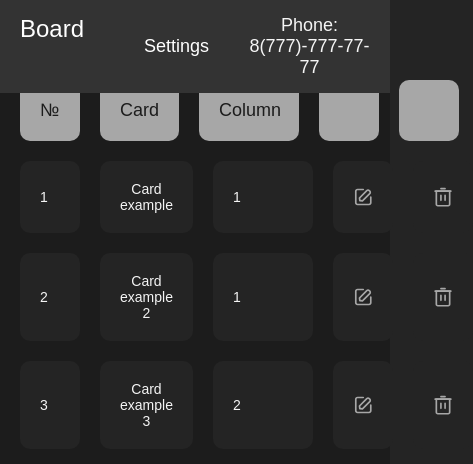
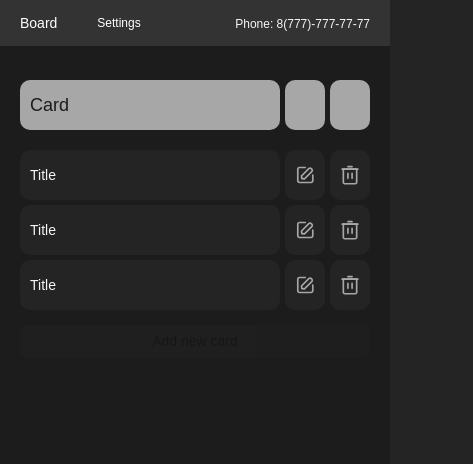
Before and after one commit to ArnurArykbaev/stickers-table-main, a Vue app: page /stickers-table-main/settings in a window 390 px wide. Shown: the top 464 px of the page, 473 px wide, since content can reach past the window. Built offline with nearby package versions, Linux system fonts and the light colour scheme.

Commit message:
add responseve fixes

```diff
--- a/src/components/Home/DragCard.vue
+++ b/src/components/Home/DragCard.vue
@@ -1,6 +1,6 @@
 <template>
-    <div class="drag-card" :id="`${props.card.id}`" draggable="true" @dragstart="startDrag($event, card)" @dblclick="onEditCard"
-        v-click-outside="onClickOutside">
+    <div class="drag-card" :id="`${props.card.id}`" draggable="true" @dragstart="startDrag($event, card)"
+        @dblclick="onEditCard" v-click-outside="onClickOutside">
         <div v-if="editMode" class="edit-mode">
             <input v-model="editCard.title" @keypress.enter="saveEdit" class="title" type="text" />
             <textarea v-model="editCard.text" @keypress.enter="saveEdit" class="text"></textarea>
@@ -71,15 +71,34 @@ const onClickOutside = () => {
     text-align: left;
     border-radius: 20px;
     background-color: $dark;
+    overflow: auto;
+
+    @media (max-width: 480px) {
+        min-height: 150px;
+        padding: 10px;
+    }
+
 
     .show-mode {
         display: flex;
         flex-direction: column;
         gap: 10px;
+        overflow: auto;
+        max-width: 200px;
+
+        @media (max-width: 480px) {
+            max-height: 130px;
+            overflow: auto;
+        }
 
         .title {
             word-wrap: break-word;
             font-size: $fz-lg;
+
+            @media (max-width: 480px) {
+                font-size: $fz-md;
+            }
+
         }
 
         .text {
@@ -119,4 +138,13 @@ const onClickOutside = () => {
         }
     }
 }
+
+.drag-zone,
+.drag-card {
+    user-select: none;
+    -webkit-user-select: none;
+    -moz-user-select: none;
+    -ms-user-select: none;
+    touch-action: none;
+}
 </style>
--- a/src/components/Home/DragTable.vue
+++ b/src/components/Home/DragTable.vue
@@ -1,6 +1,6 @@
 <template>
     <section class="dragboard">
-        <div class="container">
+        <div class="dragboard-container container">
             <div class="dragtable" id="dragtable">
                 <template v-for="(dragZone, index) in dragZones" :key="dragZone.id">
                     <div class="drag-zone" @drop="onDrop($event, dragZone.column)" @dragenter.prevent @dragover.prevent>
@@ -109,11 +109,20 @@ const onClickOutside = () => {
     min-height: 760px;
     overflow: auto;
 
+    @media (max-width: 480px) {
+        column-gap: 10px;
+        padding: 10px;
+    }
+
     .drag-zone {
         display: flex;
         flex-direction: column;
         row-gap: 10px;
         min-width: 200px;
+
+        @media (max-width: 480px) {
+            min-width: 150px;
+        }
 
         button.btn-add-card {
             display: flex;
@@ -217,4 +226,8 @@ const onClickOutside = () => {
         }
     }
 }
+
+.dragboard-container {
+    padding: 0;
+}
 </style>
--- a/src/components/Settings/Settings.vue
+++ b/src/components/Settings/Settings.vue
@@ -18,7 +18,7 @@
                         {{ index + 1 }}
                     </div>
                     <div class="card-name">
-                        {{ card.text }}
+                        <p>{{ card.title }}</p>
                     </div>
                     <div class="column">{{ card.column }}</div>
                     <button @click="onEditCard(card)" class="edit">
@@ -47,6 +47,7 @@ import EditCardModal from './EditCard.vue';
 import DeleteCard from './DeleteCard.vue';
 import deleteIcon from '@/assets/deleteIcon.vue';
 import editIcon from '@/assets/editIcon.vue';
+import { getShortText } from '@/helpers/helpers';
 
 
 const cardsStore = useCardsStore()
@@ -94,6 +95,19 @@ const onDeleteCard = (card: Card) => {
         min-height: 50px;
         gap: 20px;
 
+        @media (max-width: 600px) {
+            grid-template-columns: 60px auto 60px 60px;
+        }
+
+        @media (max-width: 480px) {
+            grid-template-columns: auto 60px 60px;
+        }
+
+        @media (max-width: 390px) {
+            grid-template-columns: auto 40px 40px;
+            gap: 5px;
+        }
+
         .number,
         .card-name,
         .column,
@@ -108,6 +122,31 @@ const onDeleteCard = (card: Card) => {
             border-radius: 10px;
             height: 100%;
             background-color: $bg-color;
+
+            @media (max-width: 390px) {
+                padding: 10px;
+            }
+        }
+
+        .card-name p {
+            text-align: left;
+            display: -webkit-box;
+            -webkit-line-clamp: 1;
+            -webkit-box-orient: vertical;
+            overflow: hidden;
+            text-overflow: ellipsis;
+        }
+
+        .number {
+            @media (max-width: 480px) {
+                display: none;
+            }
+        }
+
+        .column {
+            @media (max-width: 600px) {
+                display: none;
+            }
         }
     }
 
@@ -121,6 +160,18 @@ const onDeleteCard = (card: Card) => {
             background-color: $light;
             color: $black;
         }
+
+        .number {
+            @media (max-width: 480px) {
+                display: none;
+            }
+        }
+
+        .column {
+            @media (max-width: 600px) {
+                display: none;
+            }
+        }
     }
 
     &-body {
@@ -128,6 +179,11 @@ const onDeleteCard = (card: Card) => {
         flex-direction: column;
         gap: 20px;
         font-size: $fz-md;
+
+        @media (max-width: 390px) {
+            gap: 5px;
+        }
+
 
         button.btn-add-card {
             display: flex;
--- a/src/components/layouts/Header.vue
+++ b/src/components/layouts/Header.vue
@@ -28,6 +28,8 @@
 </script>
 
 <style lang="scss">
+@import "@/styles/helpers/_variables.scss";
+
 .header {
     display: grid;
     background-color: #333;
@@ -38,17 +40,31 @@
     right: 0;
     z-index: 1000;
 
+    @media (max-width: 480px) {
+        font-size: $fz-xs;
+    }
+
     &-container {
         display: grid;
         grid-template-columns: auto 1fr auto;
         gap: 40px;
         padding: 15px 0px;
+
+        @media (max-width: 480px) {
+            gap: 20px;
+        }
+
     }
 
     &-left .logo {
         text-decoration: none;
         color: #fff;
         font-size: 24px;
+
+        @media (max-width: 480px) {
+            font-size: $fz-md;
+        }
+
     }
 
     &-nav {
@@ -72,6 +88,11 @@
             text-decoration: none;
             color: #fff;
             font-size: 18px;
+
+            @media (max-width: 480px) {
+                font-size: $fz-xs;
+            }
+
         }
     }
 
--- /dev/null
+++ b/src/helpers/helpers.ts
@@ -0,0 +1,5 @@
+export const getShortText = (text: string, number = 10) => {
+    let shortText = text.length >= number ? text.slice(0, 7) + '...' : text
+
+    return shortText;
+}
```
